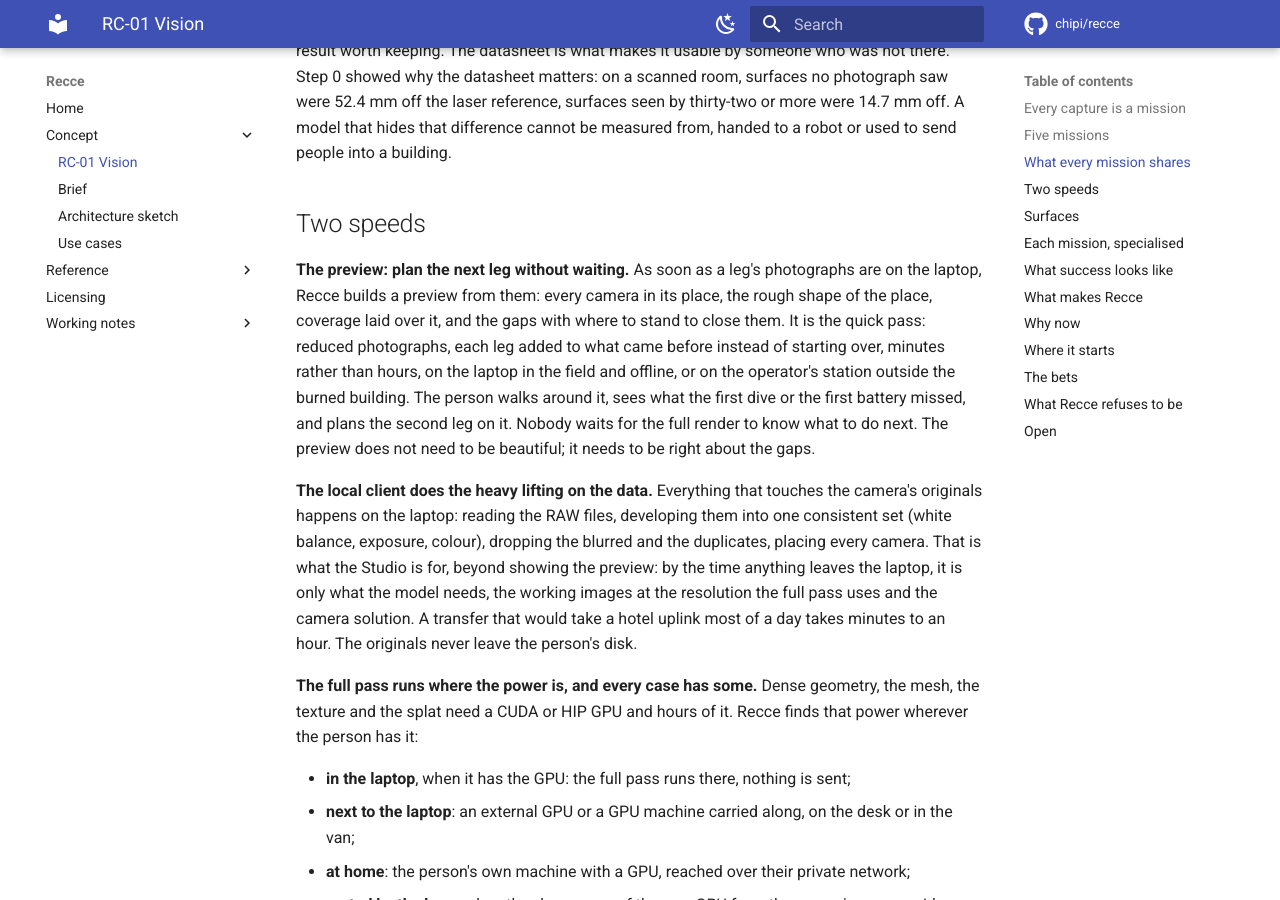
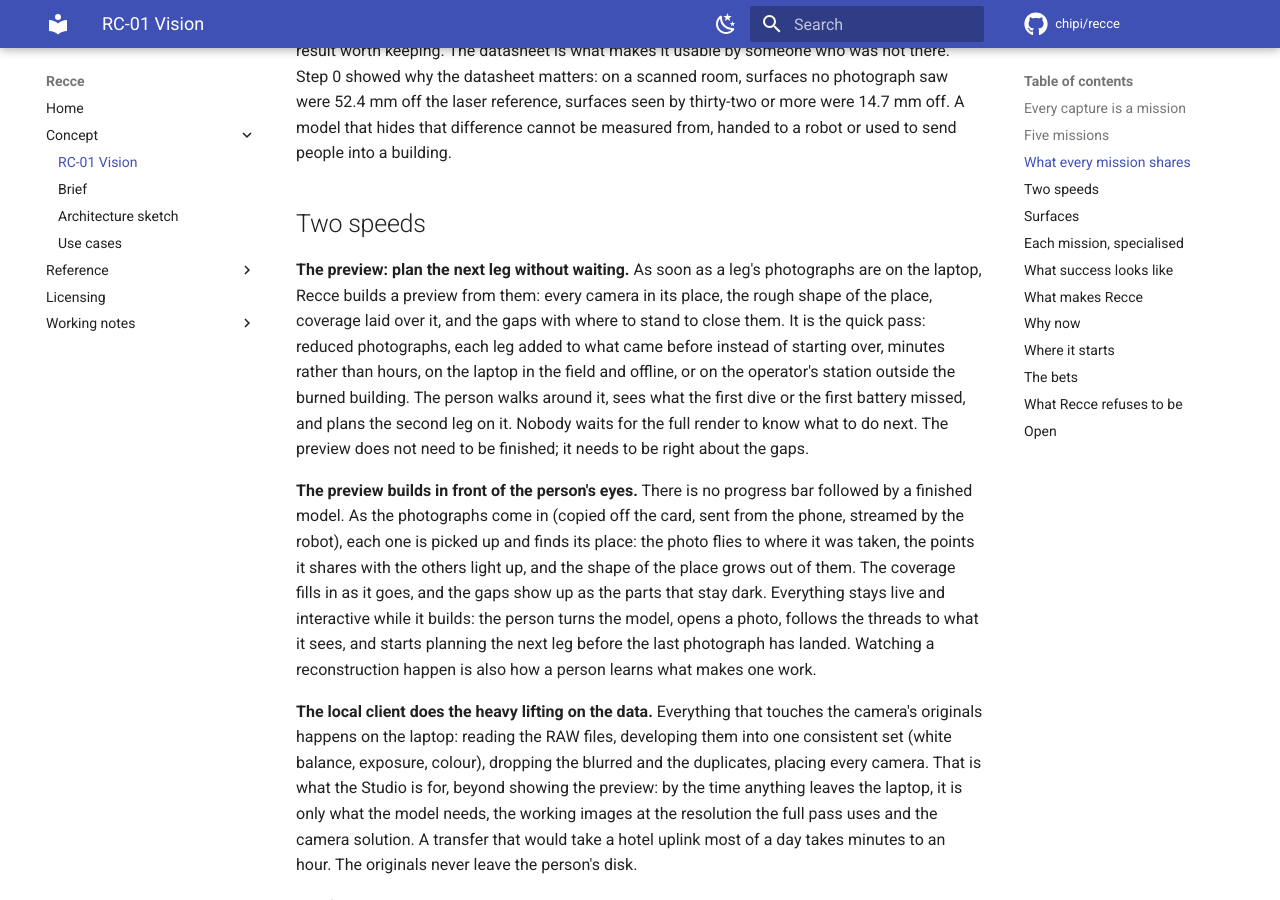
Before and after one commit to chipi/photogrammetry, an MkDocs documentation site: the page built from docs/concept/RC-01-vision.md, in a window 1280 px wide and 900 px high, scrolled down 1829 px. Built offline with MkDocs 1.6.1 and Material for MkDocs 9.7.7, drawn with Linux system fonts in a browser that asks for light colours; comment, search, counter and statistics services are not loaded; some of the changed text lies outside the part shown.

Commit message:
docs(RC-01): the preview builds in front of the eyes
Version 0.5. The preview is live and animated: as photographs come in,
each finds its place, the shared points light up, the shape grows and
coverage fills in, with the gaps as what stays dark; it stays
interactive while it builds, so the next leg is planned before the last
photograph lands (owner, 2026-11-27).

Cross-doc check: docs/concept/RC-architecture-sketch.md (§4 streaming:
a coarse preview builds before the last image arrives), mockups/RC-M1-run
(the run replayed camera by camera, the same picture after the fact),
docs/wip/visual-ideas.md (ideas 1 and 2).

Co-Authored-By: Claude Opus 5.5 <noreply@anthropic.com>
Claude-Session: https://claude.ai/code/session_01UDhkTmhsBp5rZofYwCtEiy

```diff
--- a/docs/concept/RC-01-vision.md
+++ b/docs/concept/RC-01-vision.md
@@ -83,7 +83,16 @@ pass: reduced photographs, each leg added to what came before instead of startin
 rather than hours, on the laptop in the field and offline, or on the operator's station outside
 the burned building. The person walks around it, sees what the first dive or the first battery
 missed, and plans the second leg on it. Nobody waits for the full render to know what to do
-next. The preview does not need to be beautiful; it needs to be right about the gaps.
+next. The preview does not need to be finished; it needs to be right about the gaps.
+
+**The preview builds in front of the person's eyes.** There is no progress bar followed by a
+finished model. As the photographs come in (copied off the card, sent from the phone, streamed by
+the robot), each one is picked up and finds its place: the photo flies to where it was taken,
+the points it shares with the others light up, and the shape of the place grows out of them. The
+coverage fills in as it goes, and the gaps show up as the parts that stay dark. Everything stays
+live and interactive while it builds: the person turns the model, opens a photo, follows the
+threads to what it sees, and starts planning the next leg before the last photograph has landed.
+Watching a reconstruction happen is also how a person learns what makes one work.
 
 **The local client does the heavy lifting on the data.** Everything that touches the camera's
 originals happens on the laptop: reading the RAW files, developing them into one consistent set
@@ -193,8 +202,8 @@ the gaps.
 
 ## What makes Recce
 
-**Answers while the mission runs.** The quick pass, after every leg, is what no tool offers
-today; the others answer after the mission is over.
+**Answers while the mission runs.** The preview grows live from the first photograph of every
+leg; no tool offers that today, the others answer after the mission is over.
 
 **Power without owning it.** The heavy work goes where the hardware is, at home or rented for a
 night, decided and paid for by the person.
```
Also changed, not shown: other parts of docs/concept/RC-01-vision.md (+1 -1 lines).
